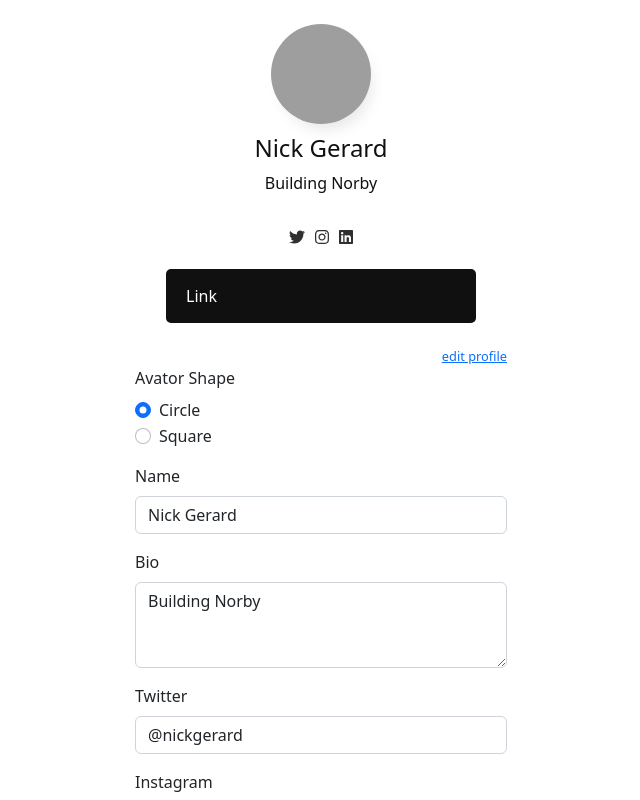
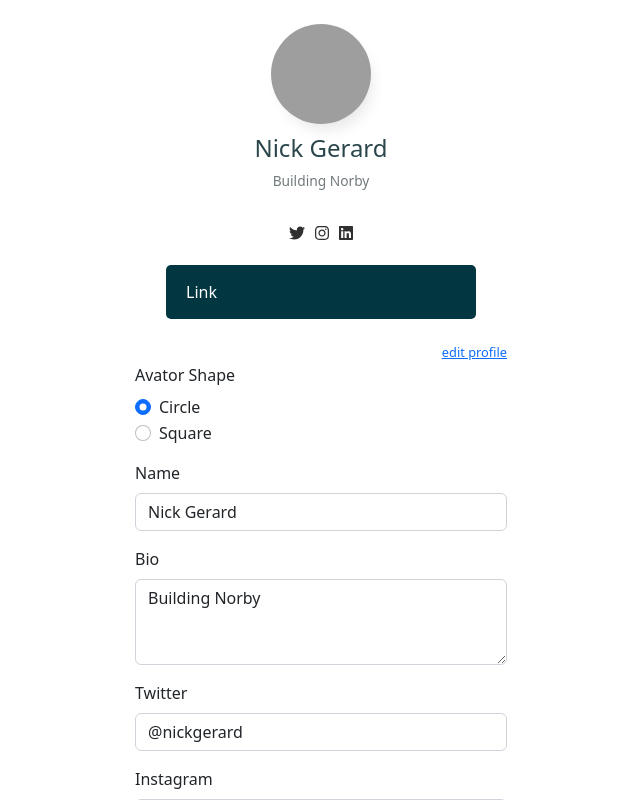
Before and after one commit to denzildoyle/profile-theme-editor, an Angular app: page / in a window 1280 px wide. Both pictures are taken after a click on the link "edit profile". Shown: the top 800 px of the page, without its empty margins (319-959 px from the left). Built offline with nearby package versions, Linux system fonts and the light colour scheme; grey boxes are pictures that could not be loaded.

Commit message:
Bugfix: bio color

```diff
--- a/src/app/app.component.ts
+++ b/src/app/app.component.ts
@@ -5,5 +5,4 @@ import { Component } from '@angular/core';
   templateUrl: './app.component.html'
 })
 export class AppComponent {
-  title = 'profile-theme-editor';
 }
--- a/src/app/edit/edit.component.html
+++ b/src/app/edit/edit.component.html
@@ -44,9 +44,15 @@
             <input type="color" class="form-control form-control-color" [(ngModel)]="nameColor" (ngModelChange)="changeNameColor($event)">
         </div>
 
+        <!-- Bio -->
+        <div class="mb-3">
+            <label class="form-label">Text color</label>
+            <input type="color" class="form-control form-control-color" [(ngModel)]="bioColor" (ngModelChange)="changeBioColor($event)">
+        </div>
+
         <!-- Link -->
         <div class="mb-3">
-            <label class="form-label">Name color</label>
+            <label class="form-label">Link Radius</label>
             <input type="range" class="form-range" min="0" max="100" [(ngModel)]="linkBRadius" (ngModelChange)="changeLinkBRadius($event)">
         </div>
         <div class="mb-3">
--- a/src/app/profile/profile.component.scss
+++ b/src/app/profile/profile.component.scss
@@ -24,7 +24,6 @@ $color-light: #ffffff;
                 border-radius: 100%;
             }
         }
-
     }
 
     .name-profile{
@@ -33,7 +32,7 @@ $color-light: #ffffff;
     }
 
     .bio-profile{
-        font-size: 1em;
+        font-size: .86em;
     }
 
     .icons-profile{
--- a/src/app/profile/profile.component.ts
+++ b/src/app/profile/profile.component.ts
@@ -1,4 +1,4 @@
-import { Component } from '@angular/core';
+import { Component, OnInit } from '@angular/core';
 import { faFacebook, faTwitter, faInstagram, faLinkedin } from '@fortawesome/free-brands-svg-icons';
 
 @Component({
@@ -6,13 +6,17 @@ import { faFacebook, faTwitter, faInstagram, faLinkedin } from '@fortawesome/fre
   templateUrl: './profile.component.html',
   styleUrls: ['./profile.component.scss']
 })
-export class ProfileComponent {
+export class ProfileComponent implements OnInit{
   faFacebook = faFacebook;
   faTwitter = faTwitter;
   faInstagram = faInstagram;
   faLinkedin = faLinkedin;
 
-  public user: { name: string, bio: string, twitter: string, instagram: string, linkedin: string, link: string } = {
+  public user!: { name: string, bio: string, twitter: string, instagram: string, linkedin: string, link: string };
+  public theme!: { avatarShape: string, nameColor: string, bioColor: string, linkBRadius: number, linkBGColor: string, linkColor: string};
+
+  ngOnInit() {
+    this.user = {
       name: 'Nick Gerard',
       bio: 'Building Norby',
       twitter: '@nickgerard',
@@ -21,12 +25,13 @@ export class ProfileComponent {
       link: 'https://google.com'
     };
 
-  public theme: { avatarShape: string, nameColor: string, bioColor: string, linkBRadius: number, linkBGColor: string, linkColor: string} = {
+    this.theme = {
       avatarShape: 'circle',
-    nameColor: '#101010',
-    bioColor: '#101010',
+      nameColor: '#2a464b',
+      bioColor: '#717a7c',
       linkBRadius: 5,
-    linkBGColor: '#101010',
+      linkBGColor: '#023741',
       linkColor: '#FFFFFF'
     };
   }
+}
```
Also changed, not shown: 1 other file (tests, documents, lock files or other folders). Lines whose indentation alone changed are shown as unchanged.
